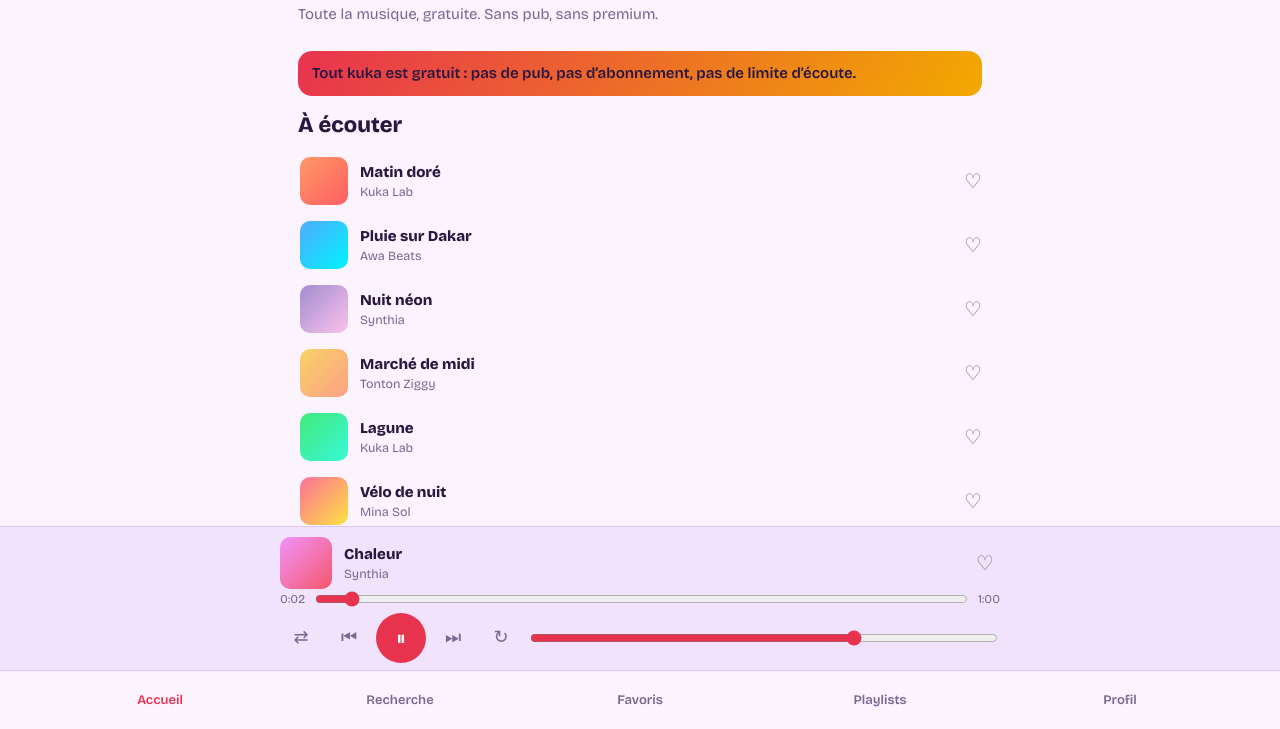
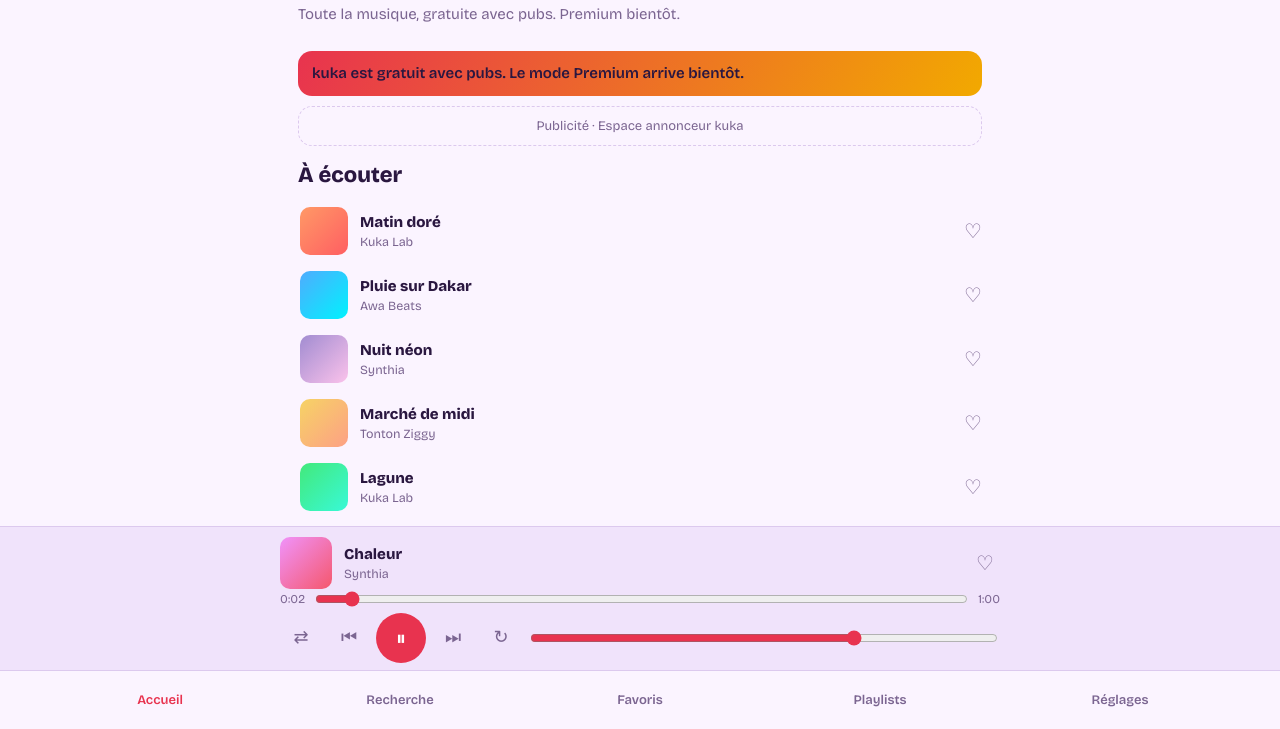
Before and after one commit to sarwiseman0-dot/kuka-bf, a plain HTML site: page index.html in a window 1280 px wide. Both pictures are taken after a click on the button "Précédent". Shown: the part 71-800 px from the top of the page. Drawn offline with nearby package versions, Linux system fonts and the light colour scheme.

Commit message:
Add files via upload

```diff
--- a/index.html
+++ b/index.html
@@ -51,13 +51,13 @@ nav{position:fixed;left:0;right:0;bottom:0;background:var(--bg);border-top:1px s
 nav button{flex:1;max-width:240px;height:58px;font-weight:600;color:var(--mu)}
 nav button.on{color:var(--ac)}
 .free{margin:10px 6px;padding:12px 14px;border-radius:14px;background:linear-gradient(120deg,var(--ac),var(--ac2));color:#2a1740;font-weight:600}
-.pl{background:var(--sf);border-radius:14px;padding:10px;margin:10px 0}.pl h3{margin:0 0 6px}.in{padding:10px 14px;border-radius:999px;border:1px solid var(--ln);background:var(--bg);color:var(--tx);font:inherit;max-width:100%}.bt{display:inline-block;padding:10px 16px;border-radius:999px;background:var(--ac);color:#fff;font-weight:600;margin:4px 4px 4px 0;cursor:pointer}.bt.g{background:var(--ln);color:var(--tx)}nav button{font-size:13px}
+.pl{background:var(--sf);border-radius:14px;padding:10px;margin:10px 0}.pl h3{margin:0 0 6px}.in{padding:10px 14px;border-radius:999px;border:1px solid var(--ln);background:var(--bg);color:var(--tx);font:inherit;max-width:100%}.bt{display:inline-block;padding:10px 16px;border-radius:999px;background:var(--ac);color:#fff;font-weight:600;margin:4px 4px 4px 0;cursor:pointer}.bt.g{background:var(--ln);color:var(--tx)}nav button{font-size:13px}.ad{position:fixed;inset:0;background:rgba(10,5,20,.94);z-index:20;display:none;align-items:center;justify-content:center;text-align:center;padding:24px;color:#fff}.ad.on{display:flex}.ad>div{max-width:340px}.tg{font-size:12px;opacity:.7;letter-spacing:1px;text-transform:uppercase}.bn{margin:10px 6px;padding:10px 14px;border-radius:14px;border:1px dashed var(--ln);color:var(--mu);font-size:13px;text-align:center}.sw{display:flex;justify-content:space-between;align-items:center;gap:10px;padding:8px 0}
 </style>
 </head>
 <body>
 <header>
   <div class="logo"><i></i>kuka</div>
-  <p class="tag">Toute la musique, gratuite. Sans pub, sans premium.</p>
+  <p class="tag">Toute la musique, gratuite avec pubs. Premium bientôt.</p>
 </header>
 <main id="main"></main>
 
@@ -75,7 +75,8 @@ nav button.on{color:var(--ac)}
   </div>
 </div></div>
 
-<nav><button data-v="home" class="on">Accueil</button><button data-v="search">Recherche</button><button data-v="fav">Favoris</button><button data-v="lists">Playlists</button><button data-v="me">Profil</button></nav>
+<nav><button data-v="home" class="on">Accueil</button><button data-v="search">Recherche</button><button data-v="fav">Favoris</button><button data-v="lists">Playlists</button><button data-v="me">Réglages</button></nav>
+<div class="ad" id="ad"><div><p class="tg">Publicité</p><h2>Ta pub ici</h2><p>Espace réservé aux annonceurs de kuka.</p><p id="adc">Ton titre démarre dans 5 s</p></div></div>
 
 <script>
 var T=[
@@ -90,7 +91,12 @@ var T=[
 ];
 var SC=[0,2,3,5,7,8,10,12,14,15,17,19];
 var DUR=60,cur=0,pos=0,playing=false,shuf=false,rep=0,vol=.7,view="home",q="";
-var user="",likes=[],PL=[],au=new Audio();au.onended=function(){done()};
+var user="",likes=[],PL=[],au=new Audio(),PREMIUM=false,AUTO=true,CNT=0,THEME="auto";au.onended=function(){done()};
+try{THEME=localStorage.getItem("kuka-theme")||"auto"}catch(e){}
+function setTheme(t){THEME=t;var r=document.documentElement;if(t==="auto")r.removeAttribute("data-theme");else r.setAttribute("data-theme",t);try{localStorage.setItem("kuka-theme",t)}catch(e){}}
+setTheme(THEME);
+function showAd(){var n=5,e=$("ad");playing=false;ui(true);e.classList.add("on");$("adc").textContent="Ton titre démarre dans "+n+" s";var t=setInterval(function(){n--;if(n<=0){clearInterval(t);e.classList.remove("on");play()}else $("adc").textContent="Ton titre démarre dans "+n+" s"},1000)}
+function settings(){return'<h2>Réglages</h2><div class="pl"><div class="sw"><span>Thème</span><select class="in" id="th"><option value="auto">Auto</option><option value="light">Clair</option><option value="dark">Sombre</option></select></div><div class="sw"><span>Lecture automatique du titre suivant</span><input type="checkbox" id="aa" '+(AUTO?'checked':'')+'></div></div><h2>kuka Premium</h2><div class="pl"><p>Bientôt : zéro pub, écoute hors ligne et qualité audio maximale.</p><button class="bt g" id="pw">Me prévenir</button></div><h2>Publicités</h2><div class="pl"><p>Une pub est diffusée tous les 3 titres. Elles disparaîtront avec Premium.</p></div>'}
 try{user=localStorage.getItem("kuka-user")||""}catch(e){}
 function loadD(){likes=[];PL=[];try{var d=JSON.parse(localStorage.getItem("kuka-d-"+user)||"{}");likes=(d.l||[]).filter(function(i){return i<8});PL=d.p||[]}catch(e){}}
 function saveL(){try{localStorage.setItem("kuka-d-"+user,JSON.stringify({l:likes,p:PL}))}catch(e){}}
@@ -114,9 +120,9 @@ nextT+=stepDur();stepI++}}
 var last=0;
 function tick(){var n=performance.now(),dt=(n-last)/1000;last=n;
 if(playing){if(T[cur].url){pos=au.currentTime;DUR=au.duration||60}else{pos+=dt;if(ctx)sched();if(pos>=DUR)done()}}ui()}
-function done(){if(rep===2){seekTo(0);if(T[cur].url)au.play()}else next(true)}
+function done(){if(rep===2){seekTo(0);if(T[cur].url)au.play()}else if(AUTO)next(true);else{pause();pos=0}}
 function seekTo(p){pos=Math.max(0,Math.min(DUR-.1,p));if(T[cur].url){au.currentTime=pos}else if(ctx){stepI=Math.floor(pos/stepDur());nextT=ctx.currentTime+.05}}
-function load(i,go){au.pause();cur=i;pos=0;stepI=0;DUR=60;if(ctx)nextT=ctx.currentTime+.05;if(go)play();render();ui(true)}
+function load(i,go){au.pause();cur=i;pos=0;stepI=0;DUR=60;if(ctx)nextT=ctx.currentTime+.05;if(go){if(!PREMIUM&&++CNT%3===0)showAd();else play()}render();ui(true)}
 function play(){if(T[cur].url){if(au.src!==T[cur].url)au.src=T[cur].url;au.volume=vol;au.play();playing=true;last=performance.now();ui(true);return}initAudio();if(ctx.state==="suspended")ctx.resume();nextT=ctx.currentTime+.05;stepI=Math.floor(pos/stepDur());playing=true;last=performance.now();ui(true)}
 function pause(){au.pause();playing=false;ui(true)}
 function next(auto){var n;if(shuf){do{n=Math.floor(Math.random()*T.length)}while(n===cur&&T.length>1)}else{n=cur+1;if(n>=T.length){if(rep===0&&auto){pause();pos=0;return}n=0}}load(n,true)}
@@ -134,14 +140,18 @@ var drag=false;
 function row(i){var t=T[i],l=likes.indexOf(i)>-1;
 return '<div class="row'+(i===cur?' on':'')+'" data-i="'+i+'" style="padding:0"><button class="row" data-play="'+i+'" style="flex:1;min-width:0;background:none"><div class="cv" style="background:'+grad(t)+'"></div><div class="m"><b>'+t.t+'</b><small>'+t.a+'</small></div></button><button class="hs'+(l?' l':'')+'" data-like="'+i+'" aria-label="Favori">'+(l?'♥':'♡')+'</button></div>'}
 function render(){var h="",idx=T.map(function(_,i){return i});
-if(view==="home"){h='<div class="free">Tout kuka est gratuit : pas de pub, pas d’abonnement, pas de limite d’écoute.</div><h2>À écouter</h2>'+idx.map(row).join("")}
+if(view==="home"){h='<div class="free">kuka est gratuit avec pubs. Le mode Premium arrive bientôt.</div><div class="bn">Publicité · Espace annonceur kuka</div><h2>À écouter</h2>'+idx.map(row).join("")}
 if(view==="search"){var f=idx.filter(function(i){return(T[i].t+" "+T[i].a).toLowerCase().indexOf(q.toLowerCase())>-1});
 h='<input class="search" id="q" placeholder="Titre ou artiste" value="'+q.replace(/"/g,"&quot;")+'" aria-label="Rechercher">'+(f.length?f.map(row).join(""):'<p class="empty">Aucun résultat. Essaie un autre titre ou artiste.</p>')}
 if(view==="fav"){h='<h2>Tes favoris</h2>'+(likes.length?likes.map(row).join(""):'<p class="empty">Aucun favori pour l’instant. Touche ♡ à côté d’un titre pour l’ajouter.</p>')}
 if(view==="home"){h+='<div class="pl"><b>Ta musique</b><p class="tag">Importe tes fichiers audio (mp3, m4a, wav) et une pochette. Ils restent disponibles pendant la session.</p><label class="bt">Importer des titres<input type="file" id="fa" accept="audio/*" multiple hidden></label><label class="bt g">Pochette du titre en cours<input type="file" id="fi" accept="image/*" hidden></label></div>'}
 if(view==="lists"){h='<h2>Playlists</h2><input class="in" id="pn" placeholder="Nom de la playlist"> <button class="bt" id="pc">Créer</button>'+(PL.length?PL.map(function(p,k){return'<div class="pl"><h3>'+esc(p.n)+'</h3>'+p.t.filter(function(i){return T[i]}).map(row).join("")+'<select class="in" id="ps'+k+'">'+T.map(function(t,i){return'<option value="'+i+'">'+esc(t.t)+'</option>'}).join("")+'</select> <button class="bt g" data-add="'+k+'">Ajouter</button><button class="bt g" data-del="'+k+'">Supprimer</button></div>'}).join(""):'<p class="empty">Aucune playlist. Donne un nom pour créer la première.</p>')}
 if(view==="me"){h='<h2>Profil</h2><div class="pl">'+(user?'<p>Connecté en tant que <b>'+esc(user)+'</b>. Tes favoris et playlists sont enregistrés sur cet appareil.</p><button class="bt g" id="lo">Changer de profil</button>':'<p>Choisis un pseudo pour enregistrer tes favoris et playlists.</p><input class="in" id="un" placeholder="Pseudo"> <button class="bt" id="ul">Entrer</button>')+'</div>'}
+if(view==="me"){h+=settings()}
 $("main").innerHTML=h;
+var th=$("th");if(th){th.value=THEME;th.onchange=function(){setTheme(th.value)}}
+var aa=$("aa");if(aa)aa.onchange=function(){AUTO=aa.checked};
+var pw=$("pw");if(pw)pw.onclick=function(){pw.textContent="C'est noté ✓"};
 var fa=$("fa");if(fa)fa.onchange=function(){Array.prototype.forEach.call(fa.files,function(f){T.push({t:f.name.replace(/\.[^.]+$/,""),a:"Mon fichier",url:URL.createObjectURL(f),c:["#6a5acd","#ff5d73"]})});render()};
 var fi=$("fi");if(fi)fi.onchange=function(){if(fi.files[0]){T[cur].img=URL.createObjectURL(fi.files[0]);render();ui(true)}};
 var pc=$("pc");if(pc)pc.onclick=function(){var n=$("pn").value.trim();if(n){PL.push({n:n,t:[]});saveL();render()}};
```
Also changed, not shown: README.md.
